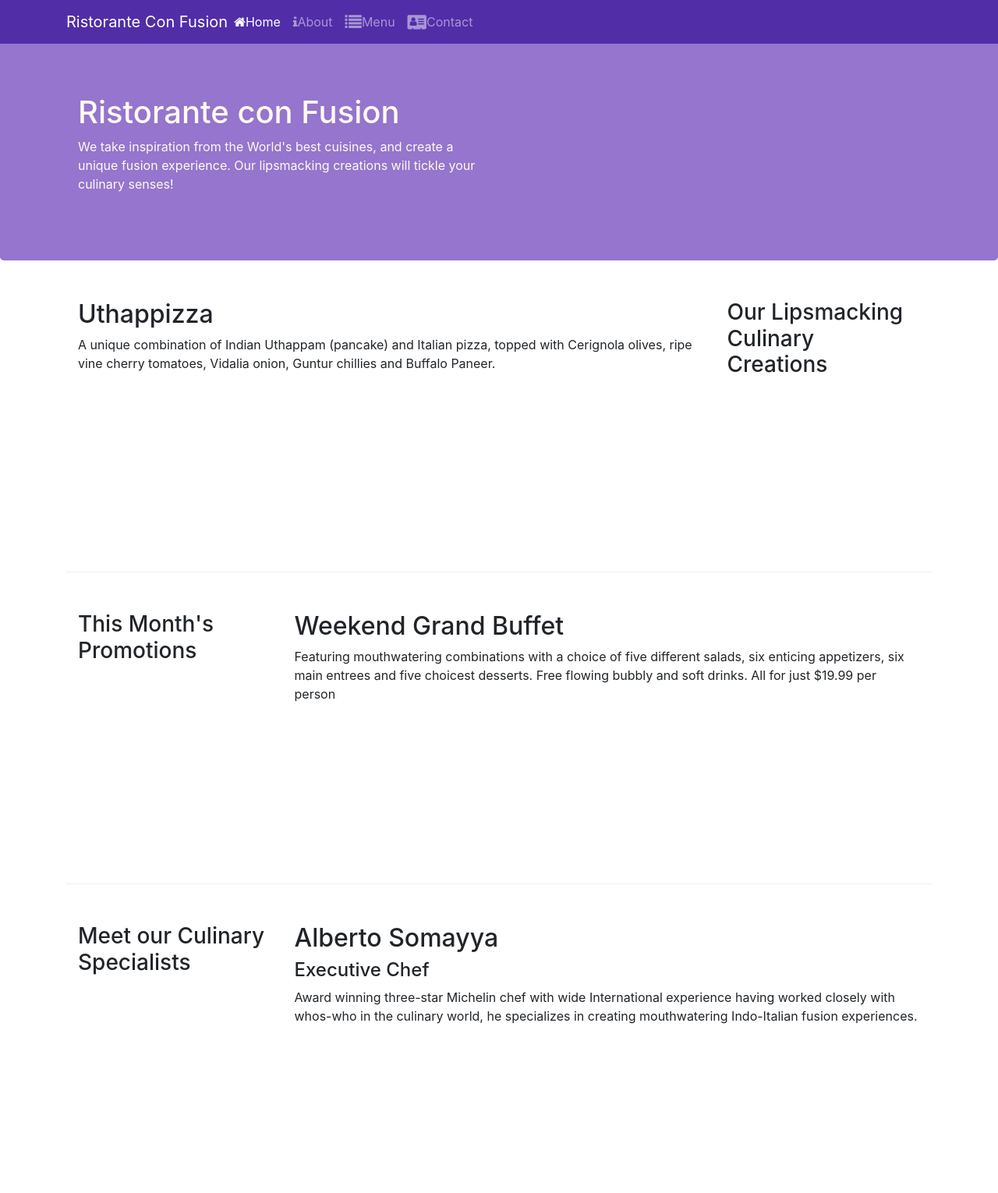
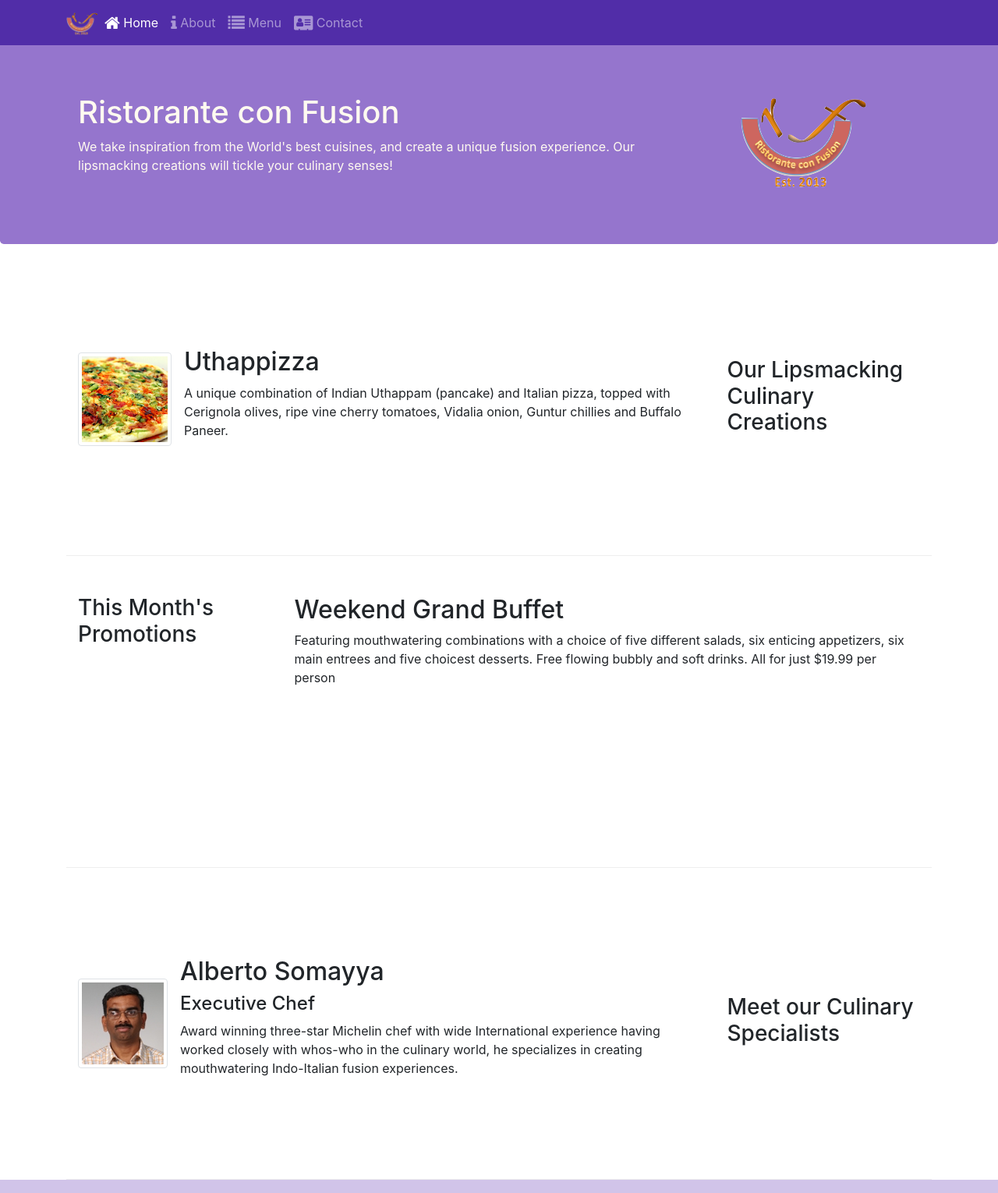
Before and after one commit to Ayoitsjason/git-test, a website: page index.html in a window 1280 px wide. Shown: the top 1530 px of the page at 78% size. Drawn offline with nearby package versions, Linux system fonts and the light colour scheme.

Commit message:
images and media

```diff
--- a/index.html
+++ b/index.html
@@ -28,13 +28,13 @@
             <button class="navbar-toggler" type="button" data-toggle="collapse" data-target="#Navbar">
                 <span class="navbar-toggler-icon"></span>
             </button>
-            <a class="navbar-brand mr-auto" href="index.html">Ristorante Con Fusion</a>
+            <a class="navbar-brand mr-auto" href="index.html"><img src="img/logo.png" height="30" width="41"></a>
             <div class="collapse navbar-collapse" id="Navbar">
                 <ul class="navbar-nav mr-auto">
-                    <li class="nav-item active"><a class="nav-link" href="index.html"><span class="fa fa-home"></span>Home</a></li>
-                    <li class="nav-item"><a class="nav-link" href="aboutus.html"><span class="fa fa-info"></span>About</a></li>
-                    <li class="nav-item"><a class="nav-link"><span class="fa fa-list fa-lg"></span>Menu</a></li>
-                    <li class="nav-item"><a class="nav-link" href="contactus.html"><span class="fa fa-address-card fa-lg"></span>Contact</a></li>
+                    <li class="nav-item active"><a class="nav-link" href="index.html"><span class="fa fa-home fa-lg"></span> Home</a></li>
+                    <li class="nav-item"><a class="nav-link" href="aboutus.html"><span class="fa fa-info fa-lg"></span> About</a></li>
+                    <li class="nav-item"><a class="nav-link"><span class="fa fa-list fa-lg"></span> Menu</a></li>
+                    <li class="nav-item"><a class="nav-link" href="contactus.html"><span class="fa fa-address-card fa-lg"></span> Contact</a></li>
                 </ul>
             </div>
         </div>
@@ -43,24 +43,36 @@
     <header class="jumbotron">
         <div class="container">
             <div class="row row-header">
-                <div class="col-12 col-sm-6 ">
+                <div class="col-12 col-sm-9 ">
                     <h1>Ristorante con Fusion</h1>
                     <p>We take inspiration from the World's best cuisines, and create a unique fusion experience. Our lipsmacking creations will tickle your culinary senses!</p>
                 </div>
-                <div class="col-12 col-sm-6">
+                <div class="col-12 col-sm">
+                    <div class="col-12 col-sm align-self-center">
+                        <img src="img/logo.png" class="img-fluid">
+                    </div>
                 </div>
             </div>
         </div>
     </header>
 
     <div class="container">
-        <div class="row row-content alight-items-center">
+        <div class="row row-content align-items-center">
             <div class="col-12 col-sm-4 order-sm-last col-md-3">
                 <h3>Our Lipsmacking Culinary Creations</h3>
             </div>
             <div class="col col-sm order-sm-first col-md">
-                <h2>Uthappizza</h2>
-                <p>A unique combination of Indian Uthappam (pancake) and Italian pizza, topped with Cerignola olives, ripe vine cherry tomatoes, Vidalia onion, Guntur chillies and Buffalo Paneer.</p>
+                <div class="media">
+                    <img class="d-flex mr-3 img-thumbnail align-self-center"
+                        src="img/uthappizza.png" alt="Uthappizza">
+                    <div class="media-body">
+                            <h2 class="mt-0">Uthappizza</h2>
+                            <p class="d-none d-sm-block">A unique combination of Indian Uthappam (pancake) and
+                                Italian pizza, topped with Cerignola olives, ripe vine
+                                cherry tomatoes, Vidalia onion, Guntur chillies and
+                                Buffalo Paneer.</p>
+                    </div>
+                </div>
             </div>
         </div>
 
@@ -75,14 +87,20 @@
             </div>
         </div>
 
-        <div class="row row-content alight-items-center">
-            <div class="col-12 col-sm-4 col-md-3">
+        <div class="row row-content align-items-center">
+            <div class="col-12 col-sm-4 order-sm-last col-md-3">
                 <h3>Meet our Culinary Specialists</h3>
             </div>
-            <div class="col col-sm col-md">
-                <h2>Alberto Somayya</h2>
-                <h4>Executive Chef</h4>
-                <p>Award winning three-star Michelin chef with wide International experience having worked closely with whos-who in the culinary world, he specializes in creating mouthwatering Indo-Italian fusion experiences. </p>
+            <div class="col col-sm order-sm-first col-md">
+                <div class="media">
+                    <img class="d-flex mr-3 img-thumbnail align-self-center"
+                        src="img/alberto.png" alt="Alberto Somayya">
+                    <div class="media-body">
+                        <h2 class="mt-0">Alberto Somayya</h2>
+                        <h4>Executive Chef</h4>
+                        <p class="d-none d-sm-block">Award winning three-star Michelin chef with wide International experience having worked closely with whos-who in the culinary world, he specializes in creating mouthwatering Indo-Italian fusion experiences. </p>
+                    </div>
+                </div>
             </div>
         </div>
     </div>
```
Also changed, not shown: aboutus.html (+6 -3 lines), contactus.html (+5 -2 lines), img/alberto.png (added), img/buffet.png (added), img/logo.png (added), img/uthappizza.png (added), 1 other file.
